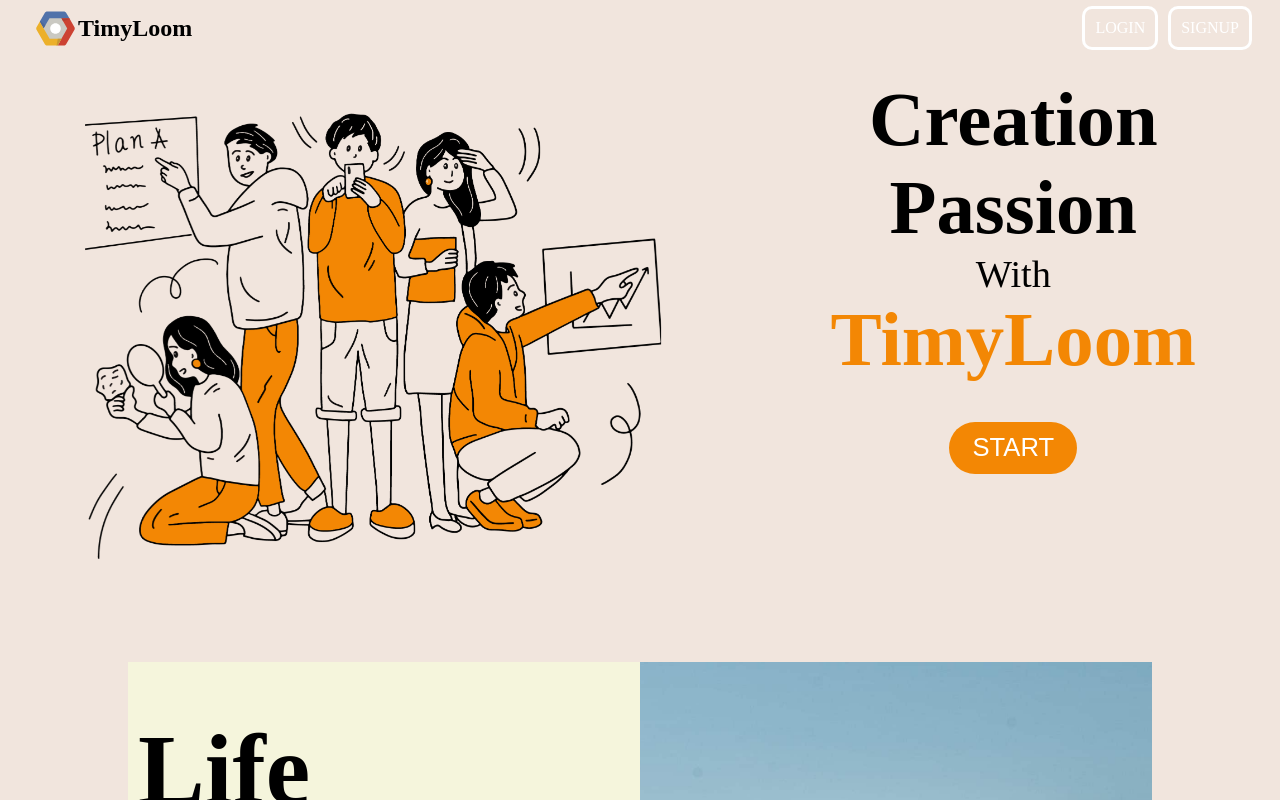
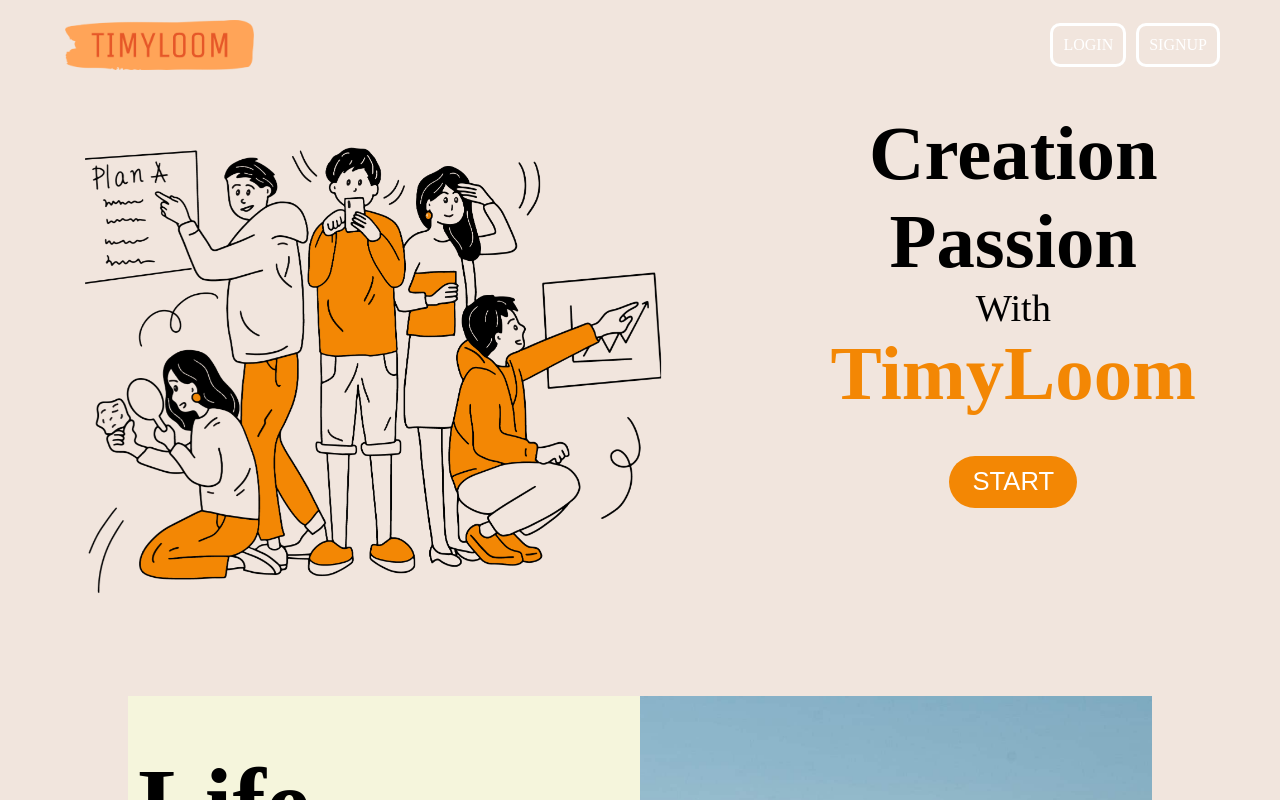
Before and after one commit to gachon-sw-academy-2023/Timyloom-React, a React (Vite) app: page / in a window 1280 px wide. Shown: the top 800 px of the page. Built offline with nearby package versions, Linux system fonts and the light colour scheme; what react-indexed-db would draw is missing.

Commit message:
[CHORE] 해더 로고 디자인 수정

```diff
--- a/src/components/Header/Header.tsx
+++ b/src/components/Header/Header.tsx
@@ -2,8 +2,6 @@ import { useState, useEffect } from 'react';
 import { Link } from 'react-router-dom';
 import * as S from './HeaderStyle';
 import { FaBars } from 'react-icons/fa';
-
-import { ReactComponent as Logo } from '@/assets/images/logo.svg';
 
 function Header() {
   const MIN_PIXEL = 100;
@@ -43,8 +41,7 @@ function Header() {
     <S.HeaderWrapper ScrollActive={ScrollActive}>
       <S.LogoWrapper>
         <S.LogoLink to={'/'} ScrollActive={ScrollActive}>
-          <Logo width="45px" height="45px" />
-          TimyLoom
+          <S.Logo />
         </S.LogoLink>
       </S.LogoWrapper>
       <S.NavMenu isToggleOpen={isToggleOpen}>
--- a/src/components/Header/HeaderStyle.tsx
+++ b/src/components/Header/HeaderStyle.tsx
@@ -1,19 +1,20 @@
 import { Link } from 'react-router-dom';
 import styled from 'styled-components';
+import Logos_orange from '@/assets/images/timyloom_logo_orange.png';
+import Logos_white from '@/assets/images/timyloom_logo_white.png';
 
 export const HeaderWrapper = styled.header<{ ScrollActive: boolean }>`
-  /* z-index: 9999; */
+  z-index: 9999;
   position: sticky;
   top: ${(props) => (props.ScrollActive ? '10px' : '0px')};
-  background-color: ${(props) => (props.ScrollActive ? '#456085' : props.theme.primaryColor_2)};
-  padding: 1rem 0.5rem;
+  background-color: ${(props) => (props.ScrollActive ? '#ffffffeb' : props.theme.primaryColor_2)};
   display: flex;
   align-items: center;
   justify-content: space-between;
-  height: 7vh;
   box-sizing: border-box;
   border-radius: ${(props) => (props.ScrollActive ? '50px' : '0px')};
   margin: ${(props) => (props.ScrollActive ? '0 5% auto' : '0 auto')};
+  padding: 20px 40px;
   transition: all 300ms ease-in;
 `;
 
@@ -54,7 +55,6 @@ export const MenuLink = styled(Link)`
 `;
 
 export const NavMenu = styled.ul<{ isToggleOpen: boolean }>`
-  //로그인 로그아웃 버튼
   list-style: none;
   display: flex;
   margin: 0 15px;
@@ -89,6 +89,10 @@ export const NameBox = styled.div<{ ScrollActive: boolean }>`
   }
 `;
 
-export const Test = styled.div`
-  background-color: blue;
+export const Logo = styled.div`
+  background-image: url(${Logos_orange});
+  background-size: contain;
+  background-repeat: no-repeat;
+  width: 190px;
+  height: 50px;
 `;
```
Also changed, not shown: src/assets/images/timyloom_logo_orange.png (added), src/assets/images/timyloom_logo_white.png (added).
